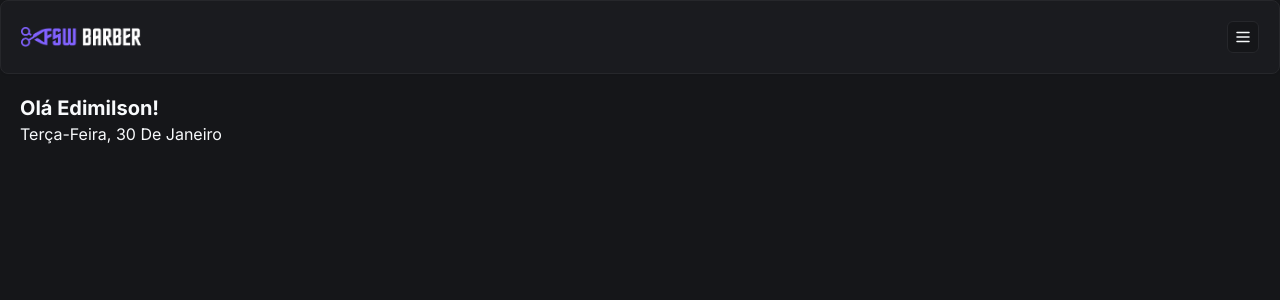
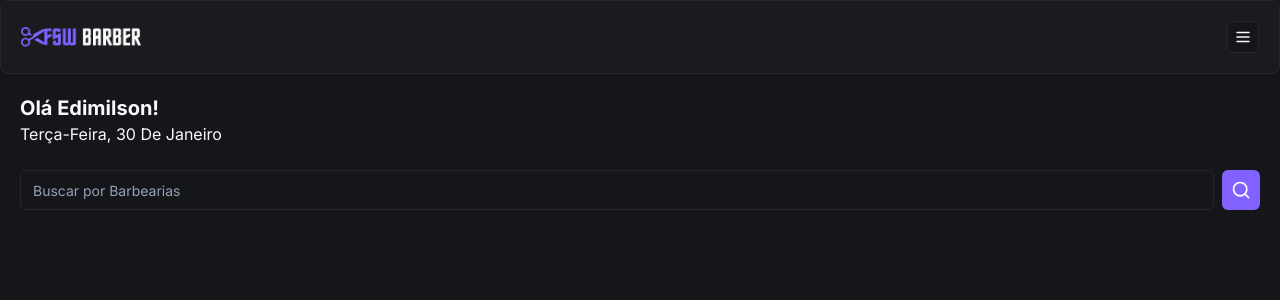
Before and after one commit to edimilsonbraz/fullstack-barber, a Next.js app: page / in a window 1280 px wide. Shown: the top 300 px of the page. Built offline with nearby package versions, Linux system fonts and the light colour scheme.

Commit message:
:sparkles: add initial search component

```diff
--- /dev/null
+++ b/app/(home)/_components/search.tsx
@@ -0,0 +1,18 @@
+"use client"
+
+import { Button } from "@/app/_components/ui/button"
+import { Input } from "@/app/_components/ui/input"
+import { SearchIcon } from "lucide-react"
+
+const Search = () => {
+  return (
+    <div className="flex items-center gap-2">
+      <Input placeholder="Buscar por Barbearias"/>
+      <Button variant="default" size="icon">
+        <SearchIcon size={20}/>
+      </Button>
+    </div>
+  )
+}
+
+export default Search
--- a/app/(home)/page.tsx
+++ b/app/(home)/page.tsx
@@ -1,13 +1,14 @@
 import { format } from 'date-fns'
 import Header from '../_components/header'
 import { ptBR } from 'date-fns/locale'
+import Search from './_components/search'
 
 export default function Home() {
   return (
     <div>
       <Header />
 
-      <div className='px-5 pt-5'>
+      <div className="px-5 pt-5">
         <h2 className="text-xl font-bold">Olá Edimilson!</h2>
         <p className="capitalize">
           {format(new Date(), "EEEE',' dd 'de' MMMM", {
@@ -15,6 +16,10 @@
           })}
         </p>
       </div>
+
+      <div className='px-5 mt-6'>
+        <Search />
+      </div>
     </div>
   )
 }
--- /dev/null
+++ b/app/_components/ui/input.tsx
@@ -0,0 +1,25 @@
+import * as React from "react"
+
+import { cn } from "@/app/_lib/utils"
+
+export interface InputProps
+  extends React.InputHTMLAttributes<HTMLInputElement> {}
+
+const Input = React.forwardRef<HTMLInputElement, InputProps>(
+  ({ className, type, ...props }, ref) => {
+    return (
+      <input
+        type={type}
+        className={cn(
+          "flex h-10 w-full rounded-md border border-input bg-background px-3 py-2 text-sm ring-offset-background file:border-0 file:bg-transparent file:text-sm file:font-medium placeholder:text-muted-foreground focus-visible:outline-none focus-visible:ring-2 focus-visible:ring-ring focus-visible:ring-offset-2 disabled:cursor-not-allowed disabled:opacity-50",
+          className
+        )}
+        ref={ref}
+        {...props}
+      />
+    )
+  }
+)
+Input.displayName = "Input"
+
+export { Input }
```
